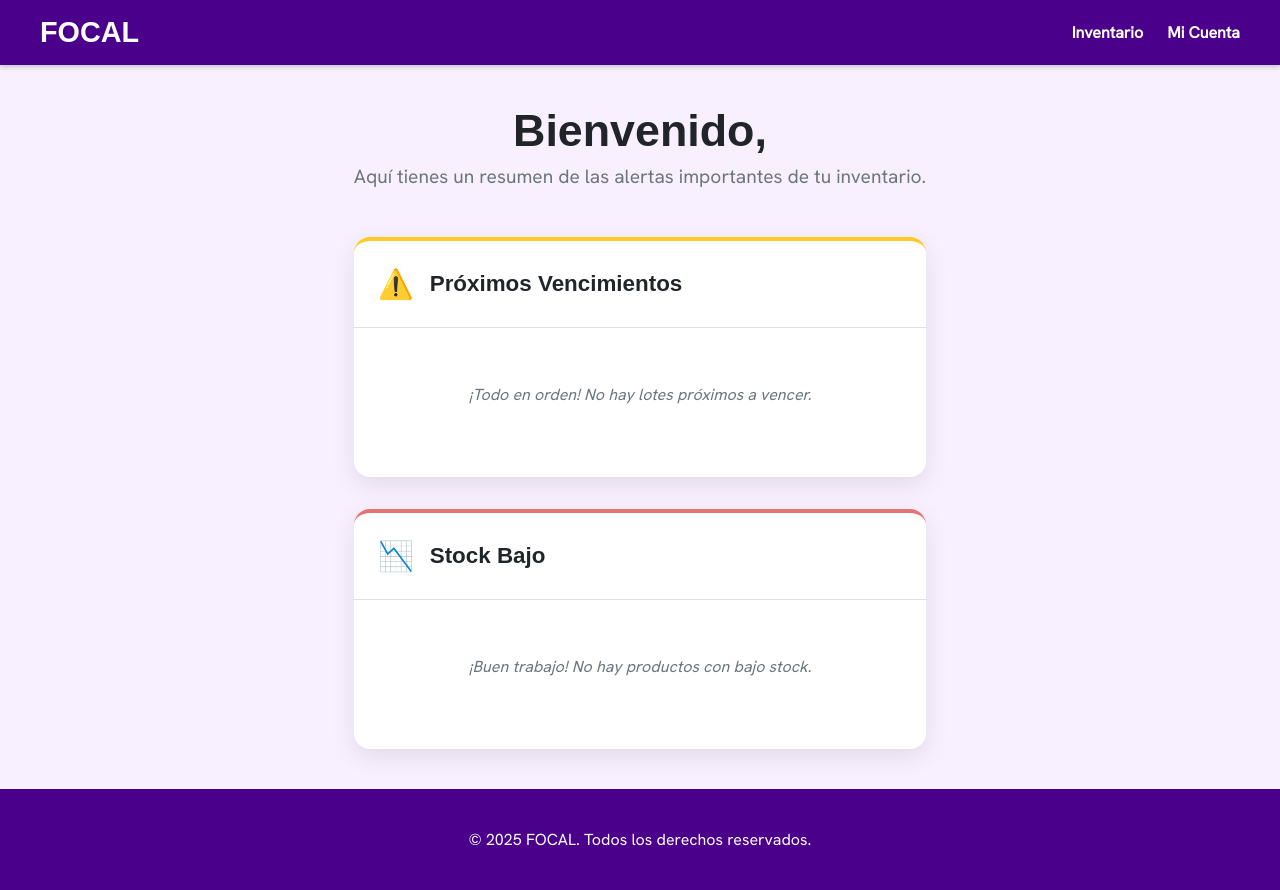
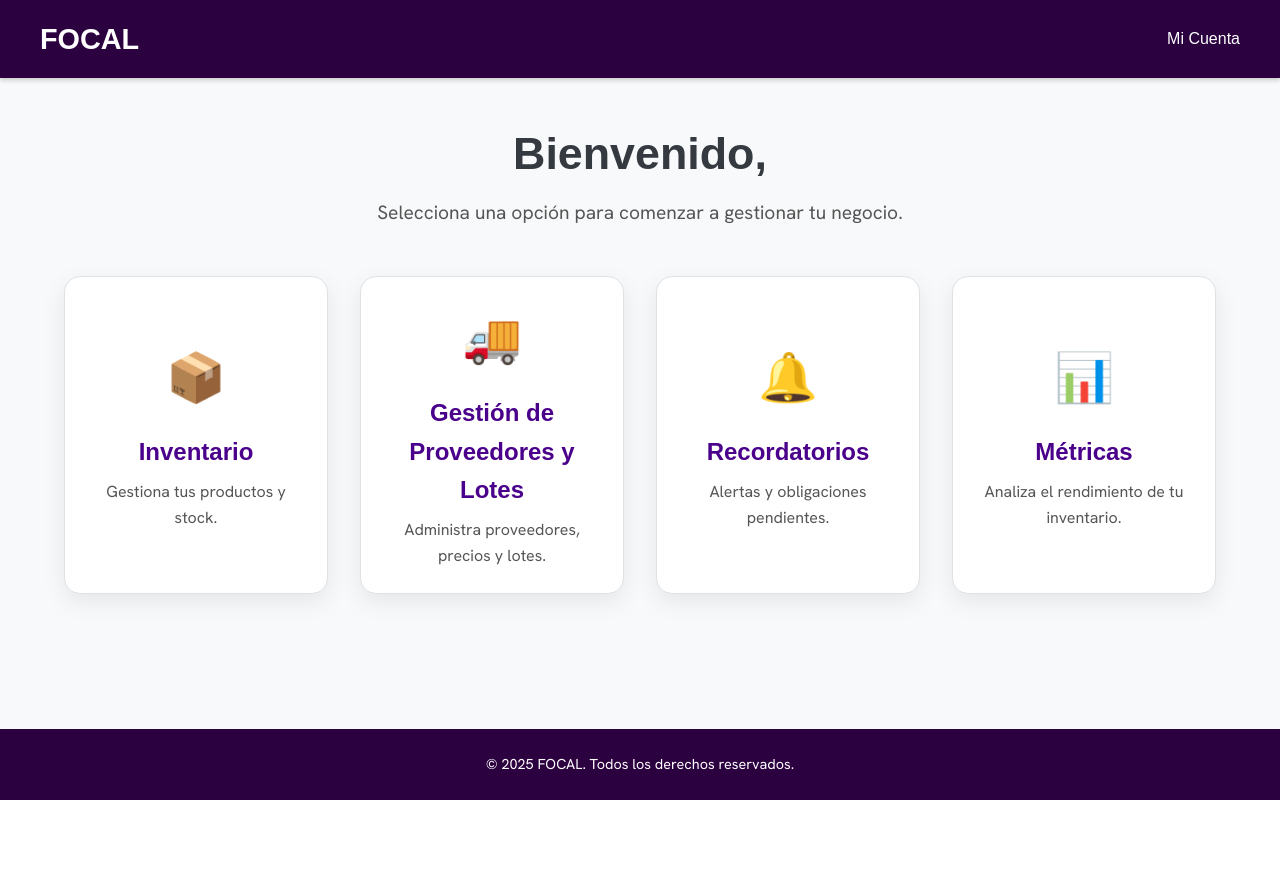
Before and after one commit to jaastorgar/focal, a Django app: page /home/ in a window 1280 px wide. After the commit the page ends 800 px from the top, so only its background shows below. Run offline with Django 5.2, Linux system fonts and the light colour scheme; the visitor is signed in with stand-in values (Sample User, id 1); some web fonts are replaced.

Commit message:
Mejoras en el home

```diff
--- a/focal_mvp/inventario/static/inventario/css/home.css
+++ b/focal_mvp/inventario/static/inventario/css/home.css
@@ -1,60 +1,102 @@
 /* ==========================================================================
-   FOCAL - Hoja de Estilos para el Dashboard de Alertas
+   FOCAL - Hoja de Estilos para el Dashboard
    ========================================================================== */
 
 /* 1. Variables y Configuración Base
    -------------------------------------------------------------------------- */
 :root {
-  --primary-purple: #4A008B;
-  --secondary-purple: #7B1FA2;
-  --light-purple: #f8f0ff;
-  --white: #FFFFFF;
-  --dark-text: #212529;
-  --muted-text: #6c757d;
-  --border-color: #e0e0e0;
-  --box-shadow: 0 8px 25px rgba(0, 0, 0, 0.09);
-  --warning-bg: #fffde7;
-  --warning-border: #ffca28;
-  --danger-bg: #ffebee;
-  --danger-border: #e57373;
-  --font-primary: 'InterTight', sans-serif;
-  --font-secondary: 'HankenGrotesk', sans-serif;
+  /* --- Colores de la Empresa --- */
+  --primary-purple: #4A008B; /* Morado Oscuro / Principal */
+  --secondary-purple: #7B1FA2; /* Morado Intermedio / Degradado */
+  --light-purple: #F3E8FF; /* Morado Claro / Accent (usado para fondos sutiles o texto sobre oscuro) */
+  --dark-text: #343A40; /* Gris Oscuro para texto principal */
+  --muted-text: #555555; /* Gris para texto secundario */
+  --white: #FFFFFF; /* Blanco */
+  --header-footer-bg: #2C0140; /* Morado muy oscuro para Navbar/Footer (nombre unificado) */
+  --hover-dark-purple: #38006B; /* Tono más oscuro para hover de botones */
+  --hover-light-purple: #E0B3FF; /* Morado claro para hover de enlaces */
+
+  --border-color: #dee2e6;
+  --shadow-light: rgba(0, 0, 0, 0.08);
+  --shadow-medium: rgba(0, 0, 0, 0.15);
+  --shadow-dark: rgba(0, 0, 0, 0.3);
+  --danger-color: #dc3545; /* Rojo para mensajes de error/peligro */
+  --success-color: #28a745; /* Verde para mensajes de éxito */
+
+  --info-color: #17a2b8; /* Azul para mensajes de información */
+  --warning-color: #ffc107; /* Amarillo para mensajes de advertencia */
+
+  /* --- Definiciones de fuentes personalizadas --- */
+  --font-primary: 'InterTight', Arial, sans-serif; /* Para títulos y botones */
+  --font-secondary: 'HankenGrotesk', Arial, sans-serif; /* Para párrafos y contenido */
 }
 
-*, *::before, *::after {
-  box-sizing: border-box;
-}
-
-/* Las declaraciones @font-face se mantienen igual */
+/* --- Definiciones de fuentes personalizadas --- */
+/* InterTight – títulos y botones */
 @font-face {
     font-family: 'InterTight';
     src: url('../fonts/InterTight/InterTight-Bold.ttf') format('truetype');
     font-weight: 700;
+    font-style: normal;
 }
+
+@font-face {
+    font-family: 'InterTight';
+    src: url('../fonts/InterTight/InterTight-Light.ttf') format('truetype');
+    font-weight: 300;
+    font-style: normal;
+}
+
+/* HankenGrotesk – párrafos y contenido */
 @font-face {
     font-family: 'HankenGrotesk';
     src: url('../fonts/HankenGrotesk/HankenGrotesk-Regular.ttf') format('truetype');
     font-weight: 400;
+    font-style: normal;
+}
+
+@font-face {
+    font-family: 'HankenGrotesk';
+    src: url('../fonts/HankenGrotesk/HankenGrotesk-Light.ttf') format('truetype');
+    font-weight: 300;
+    font-style: normal;
+}
+
+/* --- Estilos Generales del Documento --- */
+* {
+    box-sizing: border-box;
+    margin: 0;
+    padding: 0;
 }
 
 body {
     font-family: var(--font-secondary);
-  background-color: var(--light-purple);
+    background-color: #f8f9fa; /* Fondo suave */
     color: var(--dark-text);
-  margin: 0;
+    line-height: 1.6;
     display: flex;
     flex-direction: column;
     min-height: 100vh;
 }
 
-/* 2. Estilos de Layout Común (Header/Footer)
-   -------------------------------------------------------------------------- */
+.container {
+    width: 90%;
+    max-width: 1200px;
+    margin: 0 auto;
+    padding: 0 15px;
+}
+
+/* --- Encabezado --- */
 .app-header {
-  background-color: var(--primary-purple);
+    background-color: var(--header-footer-bg);
     color: var(--white);
     padding: 1rem 2rem;
     box-shadow: 0 2px 5px rgba(0,0,0,0.2);
+    position: sticky;
+    top: 0;
+    z-index: 1000;
 }
+
 .navbar {
     display: flex;
     justify-content: space-between;
@@ -62,77 +104,96 @@ body {
     max-width: 1200px;
     margin: 0 auto;
 }
+
 .navbar-brand {
     font-family: var(--font-primary);
     font-size: 1.8rem;
     font-weight: 700;
+    color: var(--white);
+    text-decoration: none;
 }
+
 .navbar-menu {
+    display: flex;
     list-style: none;
-  display: flex;
-  gap: 1.5rem;
-  margin: 0;
-  padding: 0;
-  align-items: center;
 }
+
+.navbar-menu li {
+    margin-left: 20px;
+}
+
 .navbar-menu a {
     color: var(--white);
     text-decoration: none;
-  font-weight: 600;
-  padding: 0.5rem 0;
-  transition: color 0.2s;
+    font-family: var(--font-primary);
+    font-weight: 300;
+    transition: color 0.3s ease;
 }
+
 .navbar-menu a:hover {
-  color: #d1c4e9;
+    color: var(--hover-light-purple);
 }
+
 .dropdown {
     position: relative;
 }
+
+.dropdown-toggle::after {
+    font-size: 0.1rem;
+    margin-left: 10px;
+}
+
 .dropdown-menu {
     display: none;
     position: absolute;
     top: 100%;
     right: 0;
     background-color: var(--white);
-  box-shadow: var(--box-shadow);
+    box-shadow: 0 4px 8px var(--shadow-medium);
     padding: 0.5rem 0;
     border-radius: 8px;
     list-style: none;
     min-width: 180px;
     z-index: 1001;
 }
+
 .dropdown-menu a {
     color: var(--dark-text);
     padding: 0.75rem 1.5rem;
     display: block;
 }
+
 .dropdown-menu a:hover {
     background-color: var(--light-purple);
 }
+
 .dropdown:hover .dropdown-menu {
     display: block;
 }
 
 .app-footer {
-  background-color: var(--primary-purple);
+    background-color: var(--header-footer-bg);
     color: var(--white);
     text-align: center;
-  padding: 1.5rem;
+    padding: 1.5rem 0;
     margin-top: auto;
+    font-size: 0.9rem;
 }
 
-/* 3. Estilos del Dashboard de Alertas
-   -------------------------------------------------------------------------- */
+/* --- Contenido Principal --- */
 .dashboard-container {
+    flex: 1;
+    padding: 2.5rem 0 4rem 0;
     max-width: 1200px;
     margin: 0 auto;
-  padding: 2.5rem;
+    width: 90%;
 }
 
 .welcome-header {
     text-align: center;
     margin-bottom: 3rem;
 }
+
 .welcome-header h1 {
     font-family: var(--font-primary);
     font-size: 2.8rem;
@@ -140,94 +201,106 @@ body {
     color: var(--dark-text);
     margin: 0;
 }
+
 .welcome-header .welcome-name {
     color: var(--primary-purple);
 }
+
 .welcome-header p {
     font-size: 1.2rem;
     color: var(--muted-text);
     margin-top: 0.5rem;
 }
 
-.alerts-grid {
+/* === Estilos de las Tarjetas (Cards) === */
+.card-grid {
     display: grid;
-  grid-template-columns: repeat(auto-fit, minmax(350px, 1fr));
+    grid-template-columns: repeat(auto-fit, minmax(250px, 1fr));
     gap: 2rem;
+    margin-top: 2rem;
 }
 
-.alert-card {
+.card {
     background-color: var(--white);
     border-radius: 16px;
-  box-shadow: var(--box-shadow);
-  border-top: 4px solid;
-  transition: transform 0.2s ease, box-shadow 0.2s ease;
-}
-.alert-card:hover {
-    transform: translateY(-5px);
-    box-shadow: 0 12px 30px rgba(0,0,0,0.11);
+    box-shadow: 0 8px 25px var(--shadow-light);
+    border: 1px solid var(--border-color);
+    transition: all 0.3s ease;
+    text-decoration: none;
+    color: var(--dark-text);
+    padding: 1.5rem;
+    text-align: center;
+    display: flex;
+    flex-direction: column;
+    justify-content: center;
+    align-items: center;
+    height: 100%;
 }
 
-.alert-card.warning { border-color: var(--warning-border); }
-.alert-card.danger { border-color: var(--danger-border); }
-
-.alert-header {
-  display: flex;
-  align-items: center;
-  gap: 1rem;
-  padding: 1.5rem;
-  border-bottom: 1px solid var(--border-color);
-}
-.alert-icon {
-  font-size: 1.8rem;
-}
-.alert-header h2 {
-  font-family: var(--font-primary);
-  font-size: 1.4rem;
-  margin: 0;
-  color: var(--dark-text);
+.card:hover {
+    transform: translateY(-5px);
+    box-shadow: 0 12px 30px var(--shadow-medium);
+    border-color: var(--primary-purple);
 }
 
-.alert-content {
-  padding: 0.5rem 1.5rem 1.5rem 1.5rem;
+.card-icon {
+    font-size: 3rem;
+    margin-bottom: 1rem;
+    color: var(--primary-purple);
 }
 
-.alert-list {
-  list-style: none;
-  padding: 0;
+.card-title {
+    font-family: var(--font-primary);
+    font-size: 1.5rem;
+    font-weight: 700;
+    color: var(--primary-purple);
+    margin-bottom: 0.5rem;
+}
+
+.card-description {
+    color: var(--muted-text);
+    font-size: 1rem;
     margin: 0;
 }
-.alert-list li {
-  display: flex;
-  justify-content: space-between;
-  flex-wrap: wrap;
-  padding: 0.85rem 0;
-  border-bottom: 1px solid #f1f1f1;
-  font-size: 0.95rem;
-}
-.alert-list li:last-child {
-  border-bottom: none;
-}
-.alert-product {
-  font-weight: 600;
-  margin-right: 1rem;
-}
-.alert-details {
-  color: var(--muted-text);
-}
-.alert-date, .alert-stock {
-  font-weight: 700;
-  color: #c62828;
+
+/* === Media Queries para Responsividad === */
+
+/* Para tablets */
+@media (max-width: 768px) {
+    .dashboard-container { padding: 1.5rem 0 2rem 0; }
+    .welcome-header h1 { font-size: 2.2rem; }
+    .card-grid { grid-template-columns: 1fr; gap: 1.5rem; }
+    .card { padding: 1.2rem; }
+    .card-title { font-size: 1.3rem; }
+    .card-description { font-size: 0.95rem; }
+    .navbar { flex-direction: column; gap: 1rem; }
+    .navbar-brand { font-size: 1.6rem; }
+    .navbar-menu { margin-top: 1rem; }
+    .app-footer { font-size: 0.85rem; }
 }
 
-.no-alerts {
-  color: var(--muted-text);
-  font-style: italic;
-  text-align: center;
-  padding: 2rem 0;
+/* Para móviles medianos */
+@media (max-width: 576px) {
+    .dashboard-container { padding: 1.2rem 0 2rem 0; }
+    .welcome-header h1 { font-size: 1.8rem; }
+    .welcome-header p { font-size: 1rem; }
+    .card-grid { gap: 1.2rem; }
+    .card { padding: 1rem; }
+    .card-title { font-size: 1.2rem; }
+    .card-description { font-size: 0.9rem; }
+    .navbar-menu li { margin: 5px; }
+    .app-footer { font-size: 0.8rem; }
 }
 
-@media (max-width: 768px) {
-    .dashboard-container { padding: 1.5rem; }
-    .welcome-header h1 { font-size: 2.2rem; }
-    .alerts-grid { grid-template-columns: 1fr; }
+/* Para móviles pequeños */
+@media (max-width: 400px) {
+    .container, .dashboard-container { width: 98%; padding: 0 10px; }
+    .welcome-header h1 { font-size: 1.6rem; }
+    .welcome-header p { font-size: 0.9rem; }
+    .card-grid { gap: 1rem; }
+    .card { padding: 0.8rem; }
+    .card-title { font-size: 1.1rem; }
+    .card-description { font-size: 0.85rem; }
+    .navbar-brand { font-size: 1.4rem; }
+    .app-footer { font-size: 0.75rem; }
 }
--- a/focal_mvp/inventario/templates/inventario/home.html
+++ b/focal_mvp/inventario/templates/inventario/home.html
@@ -13,7 +13,6 @@
         <nav class="navbar">
             <div class="navbar-brand">FOCAL</div>
             <ul class="navbar-menu">
-                <li><a href="{% url 'inventario' %}">Inventario</a></li>
                 <li class="dropdown">
                     <a href="#" class="dropdown-toggle">Mi Cuenta</a>
                     <ul class="dropdown-menu">
@@ -38,61 +37,39 @@
                     {% endif %}
                 </span>
             </h1>
-            <p>Aquí tienes un resumen de las alertas importantes de tu inventario.</p>
+            <p>Selecciona una opción para comenzar a gestionar tu negocio.</p>
         </section>
 
-        <!-- Contenedor de Alertas -->
-        <section class="alerts-grid">
-            <!-- Tarjeta de Alertas de Vencimiento -->
-            <div class="alert-card warning">
-                <div class="alert-header">
-                    <div class="alert-icon">⚠️</div>
-                    <h2>Próximos Vencimientos</h2>
-                </div>
-                <div class="alert-content">
-                    {% if alertas_vencimiento %}
-                        <ul class="alert-list">
-                            {% for lote in alertas_vencimiento %}
-                                <li>
-                                    <span class="alert-product">{{ lote.producto.nombre }}</span>
-                                    <span class="alert-details">
-                                        ({{ lote.cantidad }} un.) vence el
-                                        <span class="alert-date">{{ lote.fecha_vencimiento|date:"d/m/Y" }}</span>
-                                    </span>
-                                </li>
-                            {% endfor %}
-                        </ul>
-                    {% else %}
-                        <p class="no-alerts">¡Todo en orden! No hay lotes próximos a vencer.</p>
-                    {% endif %}
-                </div>
-            </div>
+        <!-- === NUEVO: Menú de Navegación Principal (Tarjetas) === -->
+        <section class="main-navigation">
+            <div class="card-grid">
+                <a href="{% url 'inventario' %}" class="card">
+                    <div class="card-icon">📦</div>
+                    <h3 class="card-title">Inventario</h3>
+                    <p class="card-description">Gestiona tus productos y stock.</p>
+                </a>
 
-            <!-- Tarjeta de Alertas de Stock Bajo -->
-            <div class="alert-card danger">
-                <div class="alert-header">
-                    <div class="alert-icon">📉</div>
-                    <h2>Stock Bajo</h2>
-                </div>
-                <div class="alert-content">
-                    {% if alertas_stock_bajo %}
-                        <ul class="alert-list">
-                            {% for producto in alertas_stock_bajo %}
-                                <li>
-                                    <span class="alert-product">{{ producto.nombre }}</span>
-                                    <span class="alert-details">
-                                        Quedan
-                                        <span class="alert-stock">{{ producto.stock_total|default:0 }}</span> unidades.
-                                    </span>
-                                </li>
-                            {% endfor %}
-                        </ul>
-                    {% else %}
-                        <p class="no-alerts">¡Buen trabajo! No hay productos con bajo stock.</p>
-                    {% endif %}
-                </div>
+                <a href="{% url 'gestionar_proveedores_precios' %}" class="card">
+                    <div class="card-icon">🚚</div>
+                    <h3 class="card-title">Gestión de Proveedores y Lotes</h3>
+                    <p class="card-description">Administra proveedores, precios y lotes.</p>
+                </a>
+
+                <a href="#" class="card">
+                    <div class="card-icon">🔔</div>
+                    <h3 class="card-title">Recordatorios</h3>
+                    <p class="card-description">Alertas y obligaciones pendientes.</p>
+                </a>
+
+                <a href="#" class="card">
+                    <div class="card-icon">📊</div>
+                    <h3 class="card-title">Métricas</h3>
+                    <p class="card-description">Analiza el rendimiento de tu inventario.</p>
+                </a>
             </div>
         </section>
+        <!-- ========================================= -->
+
     </main>
 
     <footer class="app-footer">
--- a/focal_mvp/inventario/templates/inventario/perfil.html
+++ b/focal_mvp/inventario/templates/inventario/perfil.html
@@ -37,7 +37,7 @@
             <h2>Datos del Almacenero</h2>
             <ul>
                 <li><strong>Nombres:</strong> {{ almacenero.nombres }}</li>
-                <li><strong>Apellido:</strong> {{ almacenero.apellidos }}</li>
+                <li><strong>Apellidos:</strong> {{ almacenero.apellidos }}</li>
                 <li><strong>RUN:</strong> {{ almacenero.run }}</li>
                 <li><strong>Teléfono:</strong> {{ almacenero.telefono|default:"No especificado" }}</li>
                 <li><strong>Dirección:</strong> {{ almacenero.direccion|default:"No especificada" }}</li>
```
Also changed, not shown: focal_mvp/inventario/static/inventario/js/home.js (deleted, +0 -64 lines). Lines whose indentation alone changed are shown as unchanged.
